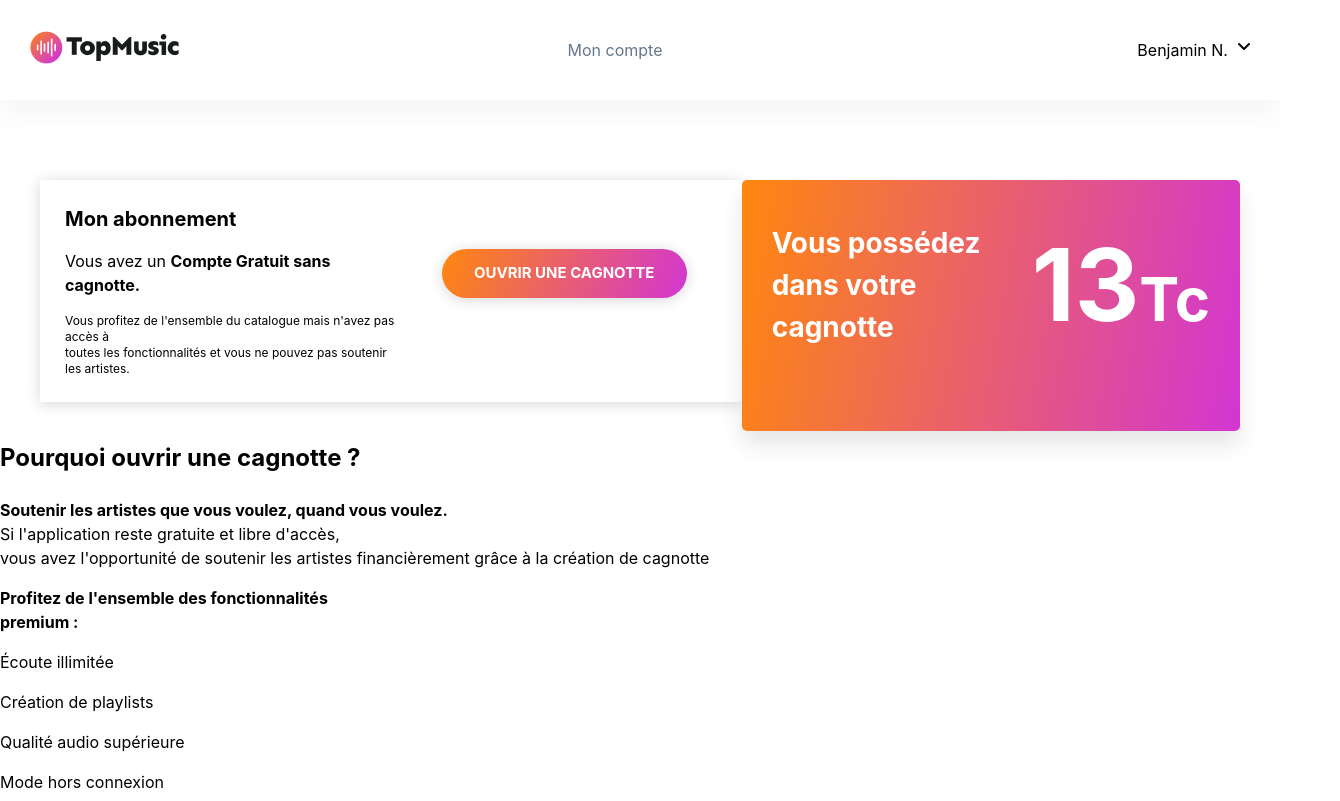
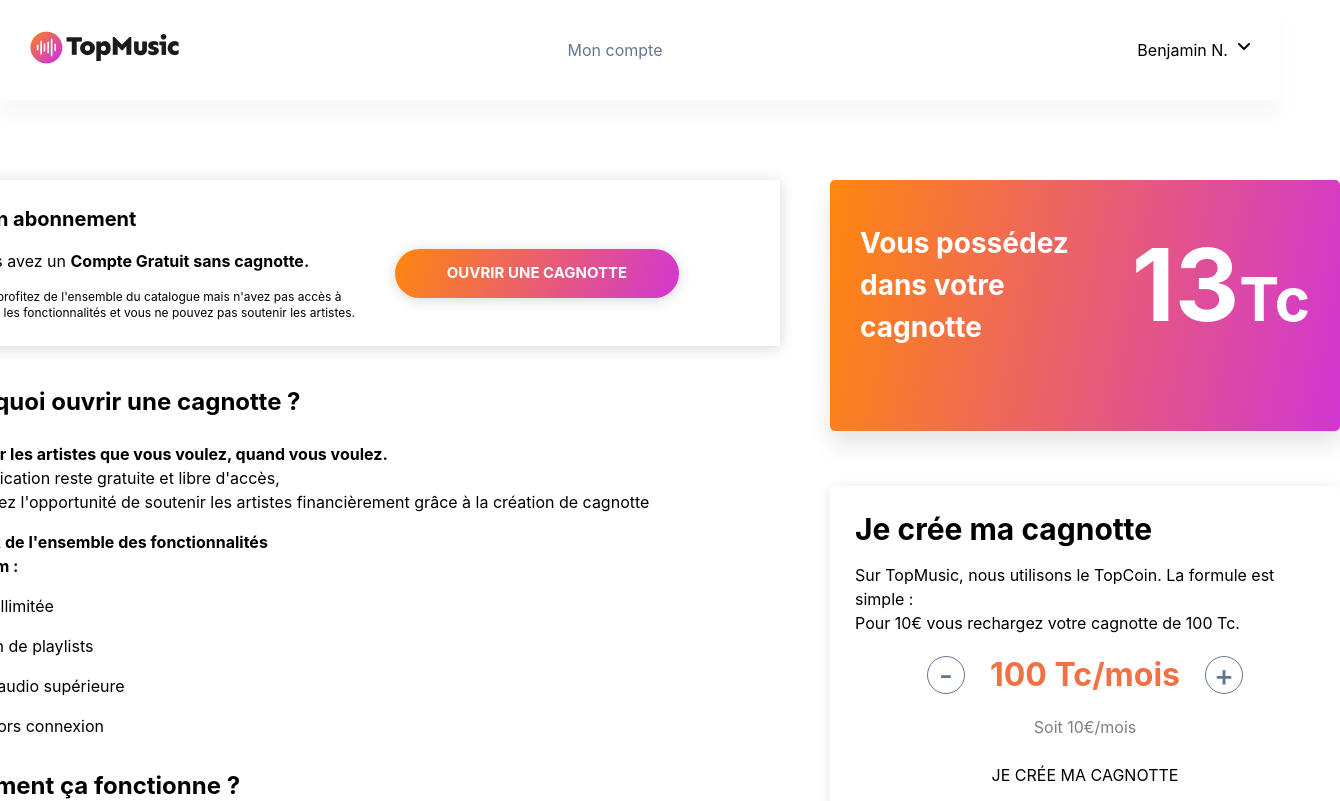
Before and after one commit to YevhenTiaka/TopMusic-Wallet, a Next.js app: page /freemium in a window 1280 px wide. Shown: the top 801 px of the page, 1340 px wide, since content can reach past the window. Built offline with nearby package versions, Linux system fonts and the light colour scheme.

Commit message:
added openCagnotte component

```diff
--- a/src/pages/freemium.tsx
+++ b/src/pages/freemium.tsx
@@ -1,13 +1,17 @@
-import { FC } from 'react';
+import { FC, useState } from 'react';
 import Abonement from 'components/abonement';
 import WalletAmount from 'components/walletAmount';
 import OpenCagnotte from 'components/openCagnotte';
+import Personal from 'components/personal';
+import ModifierPasse from 'components/modifierPasse';
 
 const Freemium: FC = () => {
+  const [value, setValue] = useState<number>(100);
+
   return (
     <>
-      <section className="mt-20 h-screen">
-        <div className="flex justify-between ml-10 mr-10">
+      <section className="mt-20 h-max flex justify-center mr-10">
+        <div className="flex flex-col ml-10 ">
           <Abonement>
             <div className="flex">
               <div className="">
@@ -22,9 +26,48 @@
               <button className="button__cagnotte">OUVRIR UNE CAGNOTTE</button>
             </div>
           </Abonement>
+          <OpenCagnotte />
+          <Personal />
+          <div className="mt-10 mb-20">
+            <ModifierPasse />
+          </div>
+        </div>
+        <div>
           <WalletAmount />
+          <main className="h-screen">
+            <div className="main__block">
+              <h1 className="font-bold text-3xl mb-4">Je crée ma cagnotte</h1>
+              <span className="text-base">
+                Sur TopMusic, nous utilisons le TopCoin. La formule est simple :
+              </span>
+
+              <div className="recharge">
+                Pour {value / 10}€ vous rechargez votre cagnotte de {value} Tc.
+              </div>
+              <div className="flex justify-center items-center mt-4">
+                <button
+                  disabled={value <= 0}
+                  onClick={() => setValue(value - 5)}
+                  className="circle__btn"
+                >
+                  -
+                </button>
+                <div className="circle__btn_value">{value} Tc/mois</div>
+                <button onClick={() => setValue(value + 10)} className="circle__btn">
+                  +
+                </button>
+              </div>
+              <span className="flex justify-center mb-6 mt-4 decoration-gray-50 opacity-50 text-base">
+                Soit {value / 10}€/mois
+              </span>
+              <div className="flex flex-col items-center">
+                <button onClick={() => setCloseModal(true)} className="create__cagnotte">
+                  JE CRÉE MA CAGNOTTE
+                </button>
+              </div>
+            </div>
+          </main>
         </div>
-        <OpenCagnotte />
       </section>
     </>
   );
```
